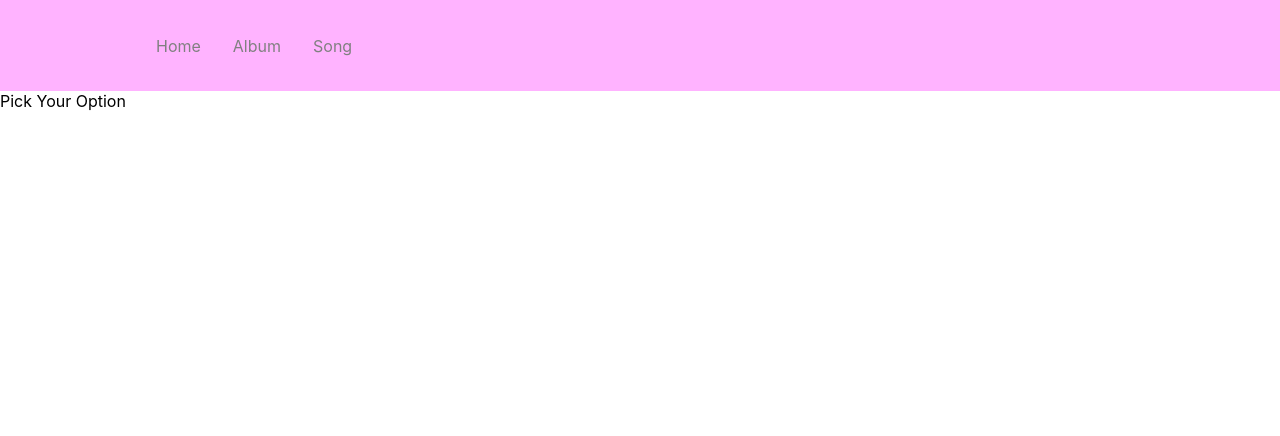
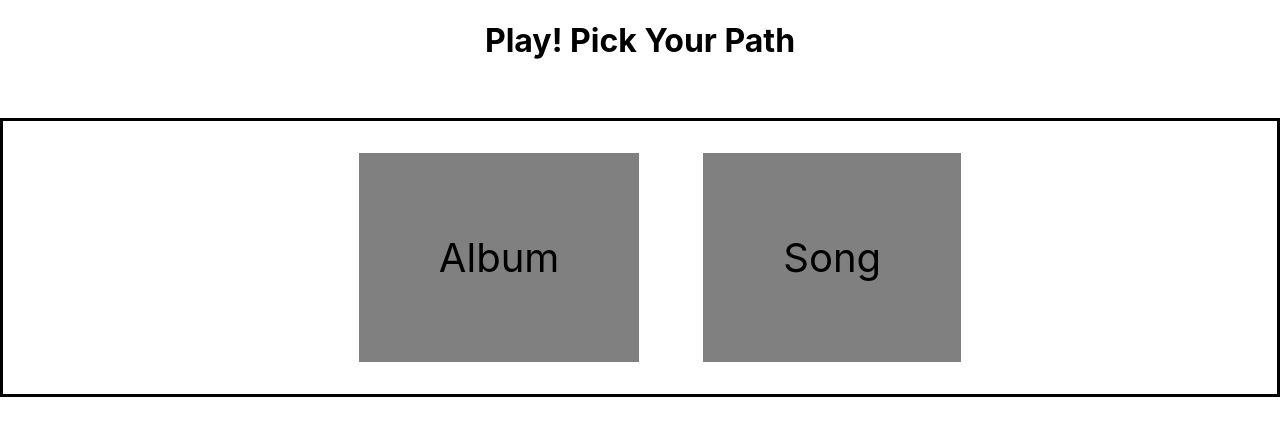
Before and after one commit to ak942/musiqle-front-end, a React (Create React App) app: page / in a window 1280 px wide. Shown: the top 436 px of the page. Built offline with nearby package versions, Linux system fonts and the light colour scheme.

Commit message:
update to app to include routes to album and song

```diff
--- a/src/App.js
+++ b/src/App.js
@@ -1,22 +1,22 @@
-import logo from './logo.svg';
-import './App.css';
-import NavBar from './components/NavBar'
-import { BrowserRouter as Router, Routes, Route }from 'react-router-dom';
-import Home from './pages/Home'
-import Album from './pages/Album'
-import Song from './pages/Song'
+import "./App.css";
+import {BrowserRouter as Router, Routes, Route, Redirect,} from "react-router-dom";
+import Home from "./components/Home";
+import Album from "./components/Album";
+// import ContactUs component
+import Song from "./components/Song";
 
 function App() {
-    return (
-        <Router className="router">
-            <NavBar className= "nav" />
-            <Routes>
-                <Route exact path='/' exact element={<Home />} />
-                <Route path='/album' element={<Album />} />
-                <Route path='/song' element={<Song />} />
-            </Routes>
-        </Router>
-    );
+  return (
+    <>
+      <Router>
+        <Routes>
+          <Route exact path="/" element={<Home/>} />
+          <Route path="/album" element={<Album/>} />
+          <Route path="/song" element={<Song/>} />
+        </Routes>
+      </Router>
+    </>
+  );
 }
 
 export default App;
--- a/src/pages/Album.js
+++ b/src/components/Album.js
@@ -1,6 +1,7 @@
 import React from 'react';
 
 const Album = () => {
+
     return (
         <div>
             <h1>Guess your album</h1>
--- /dev/null
+++ b/src/components/Home.js
@@ -0,0 +1,29 @@
+import React from "react";
+import { Link } from "react-router-dom";
+import './home.css'
+
+const Home = () => {
+    return (
+        <div>
+        <h1 className="welcome-header">Play! Pick Your Path</h1>
+        <br />
+        <ul className="link-container">
+            <li className="link-home">
+            <Link to="/"></Link>
+            </li>
+            <li className="link-list">
+                <div className="link">
+                    <Link to="/album">Album</Link>
+                </div>
+            </li>
+            <li className="link-list">
+                <div className="link">
+                    <Link to="/song">Song</Link>
+                </div>
+            </li>
+        </ul>
+        </div>
+    );
+};
+
+export default Home;
--- a/src/components/NavBarElements.js
+++ b/src/components/NavBarElements.js
@@ -2,21 +2,26 @@
 import { NavLink as Link } from "react-router-dom";
 import styled from "styled-components";
 
+//NavBar Container
 export const Nav = styled.nav`
-  background: #ffb3ff;
+  margin-top: 20%;
   height: 85px;
   display: flex;
-  justify-content: space-between;
+  justify-content: center;
   padding: 0.2rem calc((100vw - 1000px) / 2);
   z-index: 12;
+  text-align: center;
 `;
 
+//NavLinks
 export const NavLink = styled(Link)`
-  color: #808080;
+  color: black;
   display: flex;
   align-items: center;
+  background: #ffb3ff;
   text-decoration: none;
   padding: 0 1rem;
+  border: 3px black solid;
   height: 100%;
   cursor: pointer;
   &.active {
--- /dev/null
+++ b/src/components/home.css
@@ -0,0 +1,30 @@
+/* Header Styling */
+.welcome-header {
+    text-align: center;
+}
+
+/* Link Styling */
+.link-container {
+    display: flex;
+    flex-direction: row;
+    list-style-type: none;
+    border: black, solid, 3px;
+    justify-content: center;
+}
+
+a:link {
+    text-decoration: none;
+    color: black;
+}
+
+a:visited {
+    color: pink;
+}
+
+.link-list {
+    padding: 10vh;
+    font-size: 40px;
+    color: black;
+    background-color: grey;
+    margin: 4vh;
+}
--- a/src/pages/Home.js
+++ /dev/null
@@ -1,9 +0,0 @@
-import React from 'react'
-
-const Home = () => {
-    return (
-        <div>Pick Your Option</div>
-    )
-}
-
-export default Home
```
Also changed, not shown: src/components/Song.js (renamed from src/pages/Song.js).
